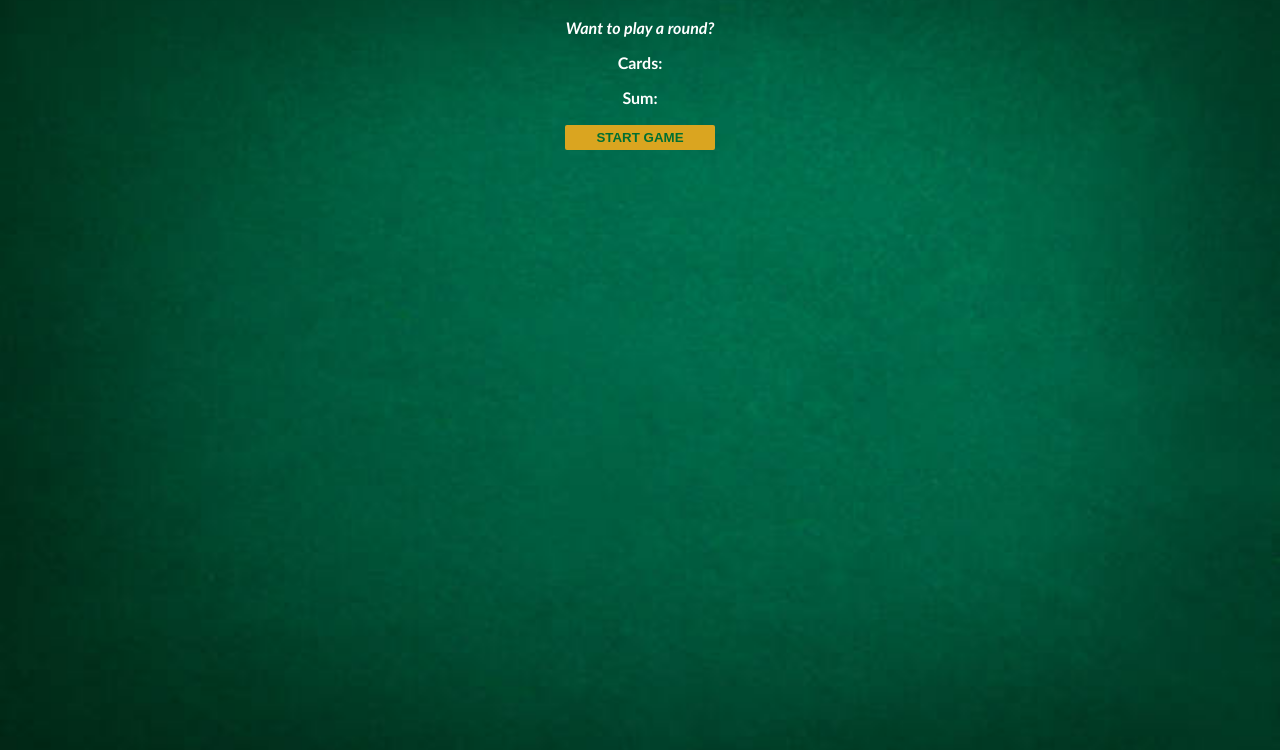
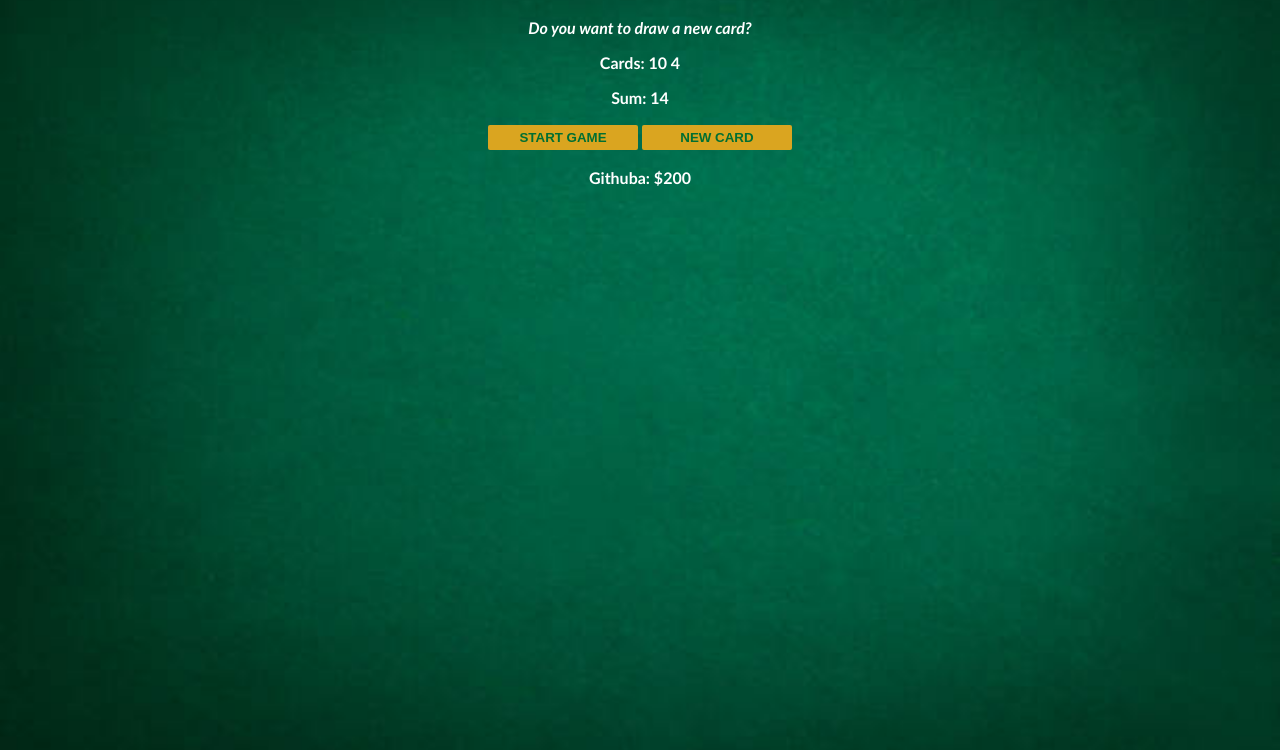
Before and after one commit to githubarj/Blackjack-Game, a plain HTML site: page index.html in a window 1280 px wide. Both pictures are taken after a click on the button "START GAME". Shown: the part 50-800 px from the top of the page. Drawn offline with Linux system fonts and the light colour scheme.

Commit message:
final changes

```diff
--- a/index.css
+++ b/index.css
@@ -15,6 +15,8 @@ h1 {
     font-style: italic;
 }
 
+/* 3. Make sure that the two buttons have some space between
+each other when they are rendered out vertically */
 button {
     color: #016f32;
     width: 150px;
--- a/index.html
+++ b/index.html
@@ -5,10 +5,12 @@
     <body>
         <h1>Blackjack</h1>
         <p id="message-el">Want to play a round?</p>
-        <!-- 1. Give the cards paragraph and id of cards-el -->
-        <p id="cards">Cards:</p>
+        <p id="cards-el">Cards:</p>
         <p id="sum-el">Sum:</p>
         <button onclick="startGame()">START GAME</button>
+        <button onclick="newCard()">NEW CARD</button>
+        <!-- 1. Create a paragraph with an id of "player-el" -->
+        <p id="player-el"></p>
         <script src="index.js"></script>
     </body>
 </html>
--- a/index.js
+++ b/index.js
@@ -1,28 +1,66 @@
+// 2. Create the player object. Give it two keys, name and chips, and set their values
+let player = {
+  name: "Githuba",
+  chips: 200,
+};
+let cards = [];
+let sum = 0;
+let hasBlackJack = false;
+let isAlive = false;
+let message = "";
+let messageEl = document.getElementById("message-el");
+let sumEl = document.getElementById("sum-el");
+let cardsEl = document.getElementById("cards-el");
+// 3. Grab ahold of the player-el paragraph and store it in a variable called playerEl
+let playerEl = document.getElementById("player-el");
 
-let message = ""
-let hasBlackjack = false
-let isAlive = true
-let sumEl = document.querySelector("#sum-el") //another way to grab elements from html , we have to specify it more, # for id, . for class and nothing forentirethings
-let messageEl = document.querySelector("#message-el")
-let cardsEl = document.querySelector("#cards-el")
+// 4. Render the player's name and chips in playerEl
+playerEl.textContent = player.name + ": $" + player.chips;
 
-function startGame(){
-    let firstCard = Math.floor(Math.random() * 21 + 1); // Math.random() gves a rando number between 0 and 1 which is not inclusive of 1
-    let secondCard = Math.floor(Math.random() * 21 + 1);
-    let sum = firstCard + secondCard;
+function getRandomCard() {
+  let randomNumber = Math.floor(Math.random() * 13) + 1;
+  if (randomNumber > 10) {
+    return 10;
+  } else if (randomNumber === 1) {
+    return 11;
+  } else {
+    return randomNumber;
+  }
+}
 
-    if (sum <= 20){
-        message = "Would you like to draw again?"
-    }else if (sum === 21){
-        message = "You have won"
-        hasBlackjack = true
-    }else{
-        message= "You have lost"
-    }
+function startGame() {
+  isAlive = true;
+  let firstCard = getRandomCard();
+  let secondCard = getRandomCard();
+  cards = [firstCard, secondCard];
+  sum = firstCard + secondCard;
+  renderGame();
+}
 
-    cardsEl.textContent=`Cards: ${firstCard} ${secondCard}`
-    messageEl.textContent=message
-    sumEl.textContent = `Sum: ${sum}`
+function renderGame() {
+  cardsEl.textContent = "Cards: ";
+  for (let i = 0; i < cards.length; i++) {
+    cardsEl.textContent += cards[i] + " ";
+  }
 
+  sumEl.textContent = "Sum: " + sum;
+  if (sum <= 20) {
+    message = "Do you want to draw a new card?";
+  } else if (sum === 21) {
+    message = "You've got Blackjack!";
+    hasBlackJack = true;
+  } else {
+    message = "You're out of the game!";
+    isAlive = false;
+  }
+  messageEl.textContent = message;
+}
 
+function newCard() {
+  if (isAlive === true && hasBlackJack === false) {
+    let card = getRandomCard();
+    sum += card;
+    cards.push(card);
+    renderGame();
+  }
 }
```
